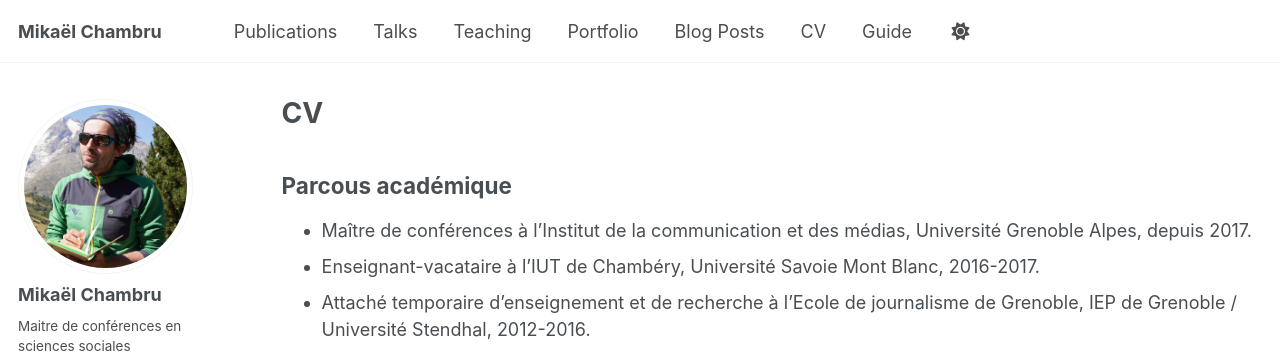
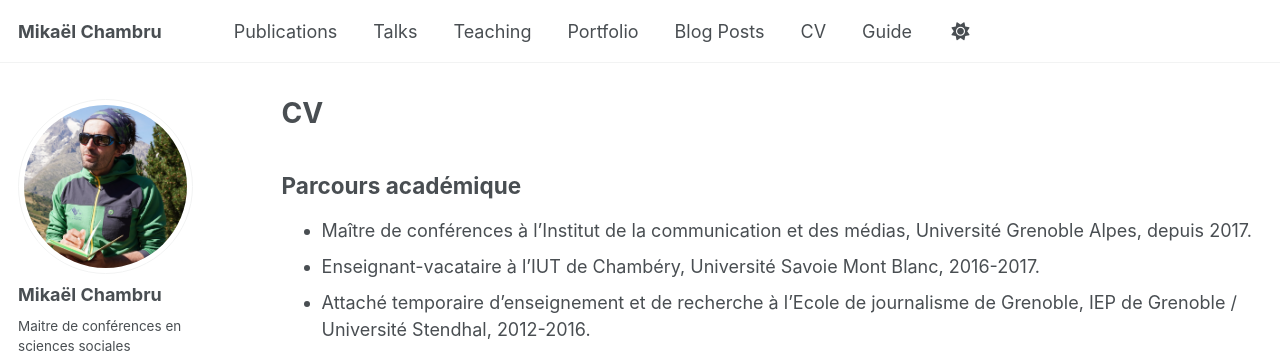
Before and after one commit to mikaelchambru/mikaelchambru.github.io, a Jekyll site: the page built from _pages/cv.md, in a window 1280 px wide and 922 px high. Shown: the top 356 px of the window. Built offline with Jekyll 4.4.1, drawn with Linux system fonts in a browser that asks for light colours; some web fonts are replaced; a script bundle is joined from its source files by our own code; library files that are not in the unit come from our copies.

Commit message:
Update cv.md

```diff
--- a/_pages/cv.md
+++ b/_pages/cv.md
@@ -9,7 +9,7 @@ redirect_from:
 
 {% include base_path %}
 
-## Parcous académique
+## Parcours académique
 * Maître de conférences à l'Institut de la communication et des médias, Université Grenoble Alpes, depuis 2017.
 * Enseignant-vacataire à l'IUT de Chambéry, Université Savoie Mont Blanc, 2016-2017.
 * Attaché temporaire d'enseignement et de recherche à l'Ecole de journalisme de Grenoble, IEP de Grenoble / Université Stendhal, 2012-2016.
```
